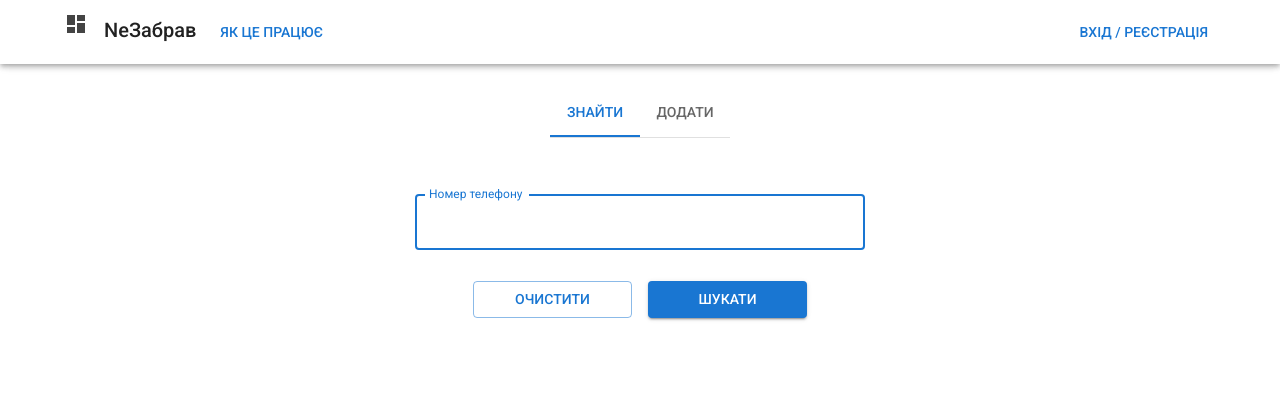
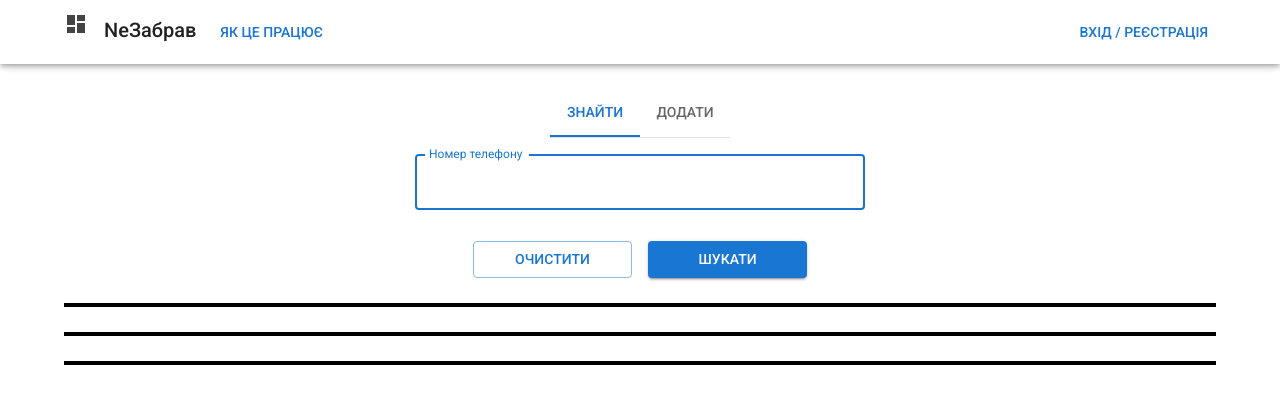
Before and after one commit to volkrav/nezabrav-frontend-nextjs-mui, a Next.js app: page / in a window 1280 px wide. Shown: the top 404 px of the page. Built offline with nearby package versions, Linux system fonts and the light colour scheme.

Commit message:
minor refactoring

```diff
--- a/src/app/page.tsx
+++ b/src/app/page.tsx
@@ -1,6 +1,6 @@
 "use client";
 import { useState } from "react";
-import { Stack } from "@mui/material";
+import { Box, Stack } from "@mui/material";
 import ActiveModule from "@/components/ActiveModule";
 import SelectTabBar from "@/components/SelectTabBar";
 import ReportsSearchResult from "@/components/ReportsSearchResult";
@@ -16,12 +16,18 @@ export default function HomePage() {
     <Stack>
       <SelectTabBar activeTab={activeTab} onChange={setActiveTab} />
       {/* <ActiveModule activeTab={activeTab} /> */}
-      <Stack sx={{ mt: "40px", marginX: "auto" }}>
-        {activeTab === "search" && <SearchModule initialValue="" />}
-        {activeTab === "add" && <AddModule />}
-      </Stack>
+      {/* <Stack sx={{ mt: "25px", marginX: "auto" }}> */}
+      {activeTab === "search" && (
+        <>
+          <SearchModule initialValue="" setPhone={setPhone} />
 
-
+          <ReportsSearchResult source={ESource.nezabrav} phone={phone} />
+          <ReportsSearchResult source={ESource.blackbox} phone={phone} />
+          <ReportsSearchResult source={ESource.otzyvua} phone={phone} />
+        </>
+      )}
+      {activeTab === "add" && <AddModule />}
+      {/* </Stack> */}
     </Stack>
   );
 }
--- a/src/components/ReportsSearchResult.tsx
+++ b/src/components/ReportsSearchResult.tsx
@@ -4,6 +4,7 @@ import Reports from "./Reports";
 import NoResults from "./NoResults";
 import LoadingIndicator from "./LoadingIndicator";
 import Box from "@mui/material/Box";
+import { Stack } from "@mui/material";
 
 export type Props = {
   source: ESource;
@@ -14,15 +15,15 @@ export default function ReportsSearchResult(props: Props) {
   const { loading, reports } = useReportsSearch(props.source, props.phone);
 
   return (
-    <>
+    <Stack sx={{ mt: "25px", border: "solid 2px black" }}>
       {props.phone && (
-        <Box>
+        <Box sx={{border: "solid 2px red"}}>
           <h3>{props.source + ":"} </h3>
           {loading && <LoadingIndicator />}
           {reports?.length === 0 && <NoResults phone={props.phone} />}
           {reports && reports.length > 0 && <Reports reports={reports} />}
         </Box>
       )}
-    </>
+    </Stack>
   );
 }
--- a/src/components/SearchModule.tsx
+++ b/src/components/SearchModule.tsx
@@ -8,19 +8,19 @@ import CustomButton, { EVariant } from "./CustomButton";
 
 interface Props {
   initialValue: string;
+  setPhone: (value: string) => void;
 }
 
 export default function SearchModule(props: Props) {
   const [search, setSearch] = useState(props.initialValue);
-  const [phone, setPhone] = useState("");
 
   const handleSubmitSearch = useCallback(() => {
-    setPhone(search);
+    props.setPhone(search);
   }, [search]);
 
   const handleSubmitClear = useCallback(() => {
     setSearch(props.initialValue);
-    setPhone("");
+    props.setPhone("");
   }, []);
 
   return (
@@ -43,9 +43,7 @@ export default function SearchModule(props: Props) {
           onClick={handleSubmitSearch}
         />
       </Stack>
-      <ReportsSearchResult source={ESource.nezabrav} phone={phone} />
-      <ReportsSearchResult source={ESource.blackbox} phone={phone} />
-      <ReportsSearchResult source={ESource.otzyvua} phone={phone} />
+
     </>
   );
 }
```
